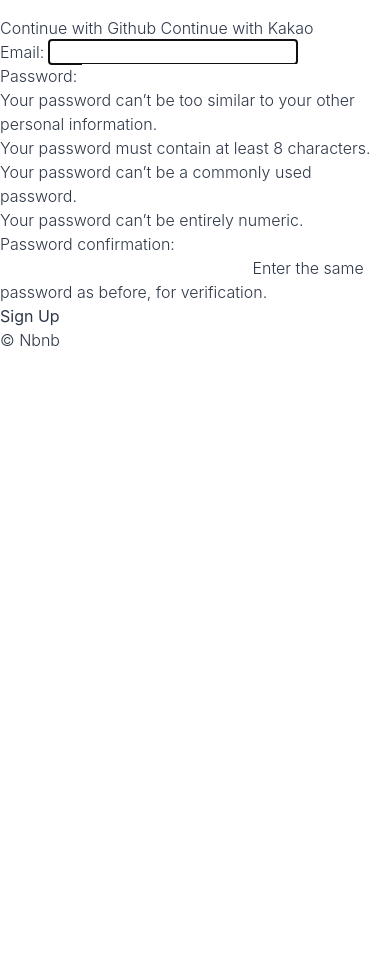
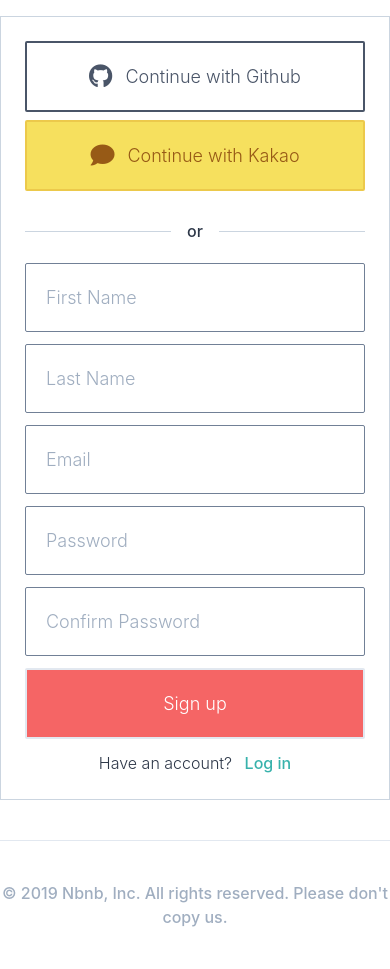
Before and after one commit to startFromBottom/airbnb-clone, a Django app: page /users/signup in a window 390 px wide. Shown: the part 80-1049 px from the top of the page. Before the commit the page ends 426 px from the top, so only its background shows below. Run offline with Django 3.2, Linux system fonts and the light colour scheme; some libraries are stand-ins or nearby versions.

Commit message:
apply css in login, signup

```diff
--- a/assets/scss/styles.scss
+++ b/assets/scss/styles.scss
@@ -18,5 +18,30 @@
     }
 }
 
+.btn {
+    @apply w-full border-2 text-center rounded-sm py-5 font-light text-lg;
+}
+
+input {
+    @apply border-2 text-center rounded-sm py-5 font-light text-lg text-left border border-gray-600 w-full px-5;
+    &:focus {
+        @apply outline-none border-teal-500
+    }
+}
+
+form {
+    .input {
+        @apply mb-3 w-full;
+        &.has_error {
+            input {
+                @apply bg-red-200 border-gray-400;
+                &:focus {
+                    @apply border-gray-600;
+                }
+            }
+        }
+    }
+}
+
 
 @tailwind utilities;
--- /dev/null
+++ b/templates/mixins/auth/auth_form.html
@@ -0,0 +1,15 @@
+<form method="POST" class="w-full">
+    {% csrf_token %}
+
+    {% if form.non_field_errors %}
+        {% for error in form.non_field_errors %}
+            <span class="text-red-700 font-medium text-sm">{{error}}</span>
+        {% endfor %}
+    {% endif %}
+
+    {% for field in form %}
+    {% include 'mixins/auth/form_input.html' with field=field %}
+    {% endfor %}
+
+    <button class="btn bg-red-500 text-white">{{cta}}</button>
+</form>
--- /dev/null
+++ b/templates/mixins/auth/form_input.html
@@ -0,0 +1,8 @@
+<div class="input {% if field.errors %}has_error {% endif %}">
+    {{field}}
+    {% if field.errors %}
+        {% for error in field.errors %}
+            <span class="text-red-700 font-medium text-sm">{{error}}</span>
+        {% endfor %}
+    {% endif %}
+</div>
--- a/templates/partials/footer.html
+++ b/templates/partials/footer.html
@@ -1,3 +1,3 @@
-<footer>
-    &copy; Nbnb
+<footer class="container mx-auto text-center py-10 border-t font-medium text-gray-500">
+    &copy; 2019 Nbnb, Inc. All rights reserved. Please don't copy us.
 </footer>
--- a/templates/partials/social_login.html
+++ b/templates/partials/social_login.html
@@ -1,10 +1,14 @@
-<div>
+<div class="flex flex-col w-full">
+    <a href="{% url 'users:github-login' %}" class="btn mb-2 border-gray-700 text-gray-700">
+        <i class="fab fa-github mr-2 fa-lg"></i> Continue with Github
+    </a>
+    <a href="{% url 'users:kakao-login' %}" class="btn mb-2 border-yellow-500 text-yellow-800 bg-yellow-400">
+        <i class="fas fa-comment mr-2 fa-lg"></i> Continue with Kakao
+    </a>
+</div>
 
-    <a href="{% url 'users:github-login' %}">
-        Continue with Github
-    </a>
-    <a href="{% url 'users:kakao-login' %}">
-        Continue with Kakao
-    </a>
-
+<div class="flex items-center w-full my-5">
+    <div class ="h-px w-full bg-gray-400"></div>
+    <span class="textp-gray-500 font-medium mx-4"> or </span>
+    <div class ="h-px w-full bg-gray-400"></div>
 </div>
--- a/templates/rooms/room_list.html
+++ b/templates/rooms/room_list.html
@@ -15,7 +15,7 @@
 
     <div class="flex flex-wrap -mx-40 mb-10">
     {% for room in rooms %}
-        {% include 'partials/room_card.html' with room=room %}
+        {% include 'mixins/room_card.html' with room=room %}
 
     {% endfor %}
     </div>
--- a/templates/users/signup.html
+++ b/templates/users/signup.html
@@ -9,11 +9,16 @@
 
 {% block content %}
 
-    {% include 'partials/social_login.html' %}
+    <div class="container xl:w-1/4 lg:w-5/12 md:w-1/2 mx-auto my-10 flex flex-col items-center border p-6 border-gray-400">
 
-    <form method="POST" action="{% url "users:signup" %}">
-        {% csrf_token %}
-        {{form.as_p}}
-        <button>Sign Up</button>
-    </form>
+        {% include 'partials/social_login.html' %}
+
+        {% include 'mixins/auth/auth_form.html' with form=form cta="Sign up" %}
+
+        <div class="mt-3">
+            <span class="mr-2"> Have an account?</span>
+            <a href="{% url "users:login" %}" class="text-teal-500 font-medium"> Log in </a>
+        </div>
+
+    </div>
 {% endblock content %}
--- a/users/forms.py
+++ b/users/forms.py
@@ -5,8 +5,10 @@
 
 class LoginForm(forms.Form):
 
-    email = forms.EmailField()
-    password = forms.CharField(widget=forms.PasswordInput)
+    email = forms.EmailField(widget=forms.EmailInput(attrs={"placeholder": "Email"}))
+    password = forms.CharField(
+        widget=forms.PasswordInput(attrs={"placeholder": "Password"})
+    )
 
     def clean(self):
         email = self.cleaned_data.get("email")
@@ -21,6 +23,46 @@
             self.add_error("email", forms.ValidationError("User does not exist"))
 
 
-class SignUpForm(UserCreationForm):
+class SignUpForm(forms.ModelForm):
+    class Meta:
+        model = models.User
+        fields = ("first_name", "last_name", "email")
+        widgets = {
+            "first_name": forms.TextInput(attrs={"placeholder": "First Name"}),
+            "last_name": forms.TextInput(attrs={"placeholder": "Last Name"}),
+            "email": forms.TextInput(attrs={"placeholder": "Email"}),
+        }
 
-    username = forms.EmailField(label="Email")
+    password = forms.CharField(
+        widget=forms.PasswordInput(attrs={"placeholder": "Password"})
+    )
+    password1 = forms.CharField(
+        widget=forms.PasswordInput(attrs={"placeholder": "Confirm Password"}),
+        label="Confirm Password",
+    )
+
+    def clean_email(self):
+        email = self.cleaned_data.get("email")
+        try:
+            models.User.objects.get(email=email)
+            raise forms.ValidationError(
+                "That email is already taken", code="existing_user"
+            )
+        except models.User.DoesNotExist:
+            return email
+
+    def clean_password(self):
+        password = self.cleaned_data.get("password")
+        password1 = self.cleaned_data.get("password1")
+        if password != password1:
+            raise forms.ValidationError("Password confirmation does not match")
+        else:
+            return password
+
+    def save(self, *args, **kwargs):
+        user = super().save(commit=False)
+        email = self.cleaned_data.get("email")
+        password = self.cleaned_data.get("password")
+        user.username = email
+        user.set_password(password)
+        user.save()
```
Also changed, not shown: templates/mixins/room_card.html (added, +21 -0 lines), templates/partials/room_card.html (deleted, +0 -22 lines), templates/users/login.html (+12 -6 lines), static/css/styles.css, static/img/Recruit2.png (added), 1 other file.
